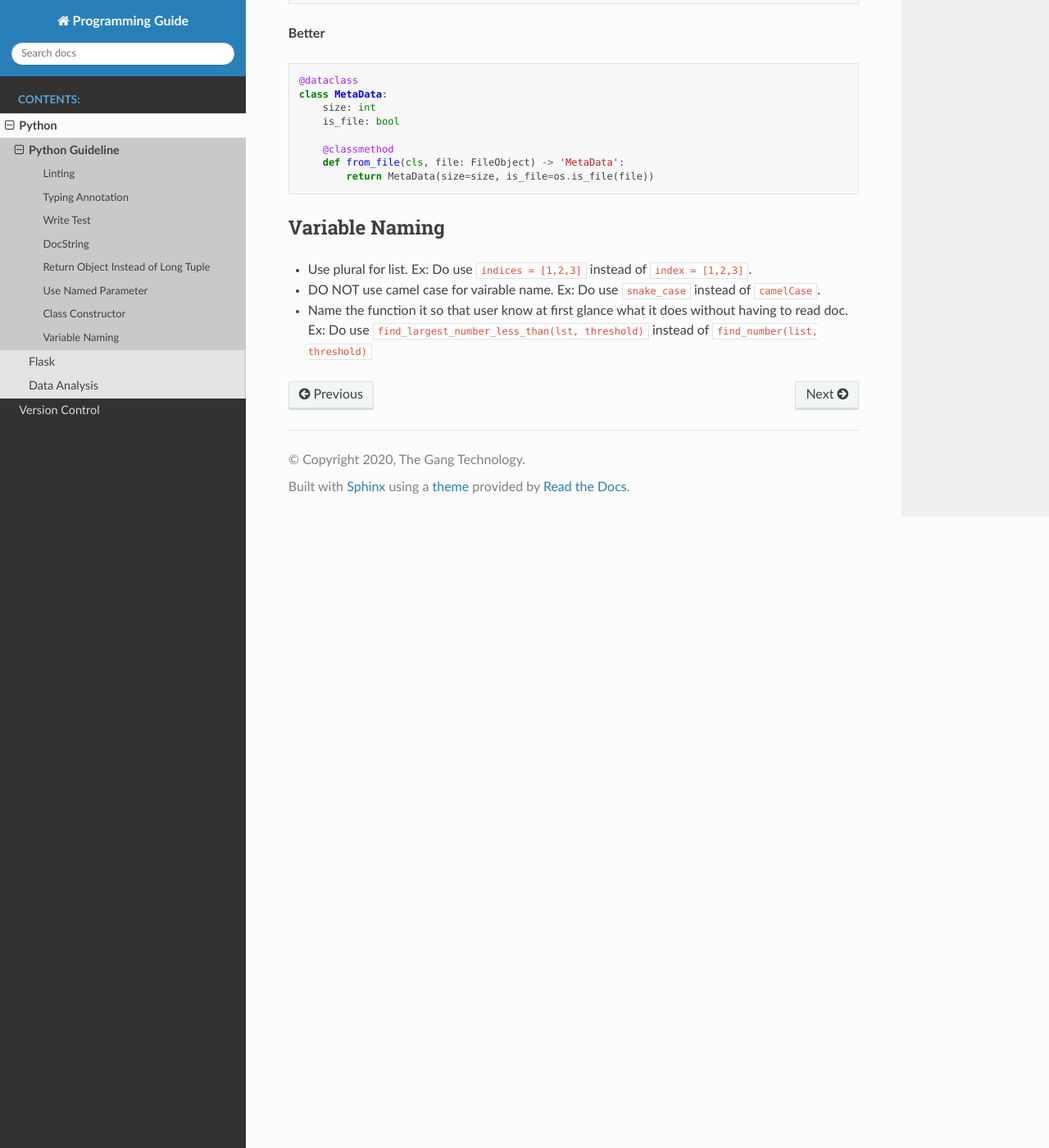
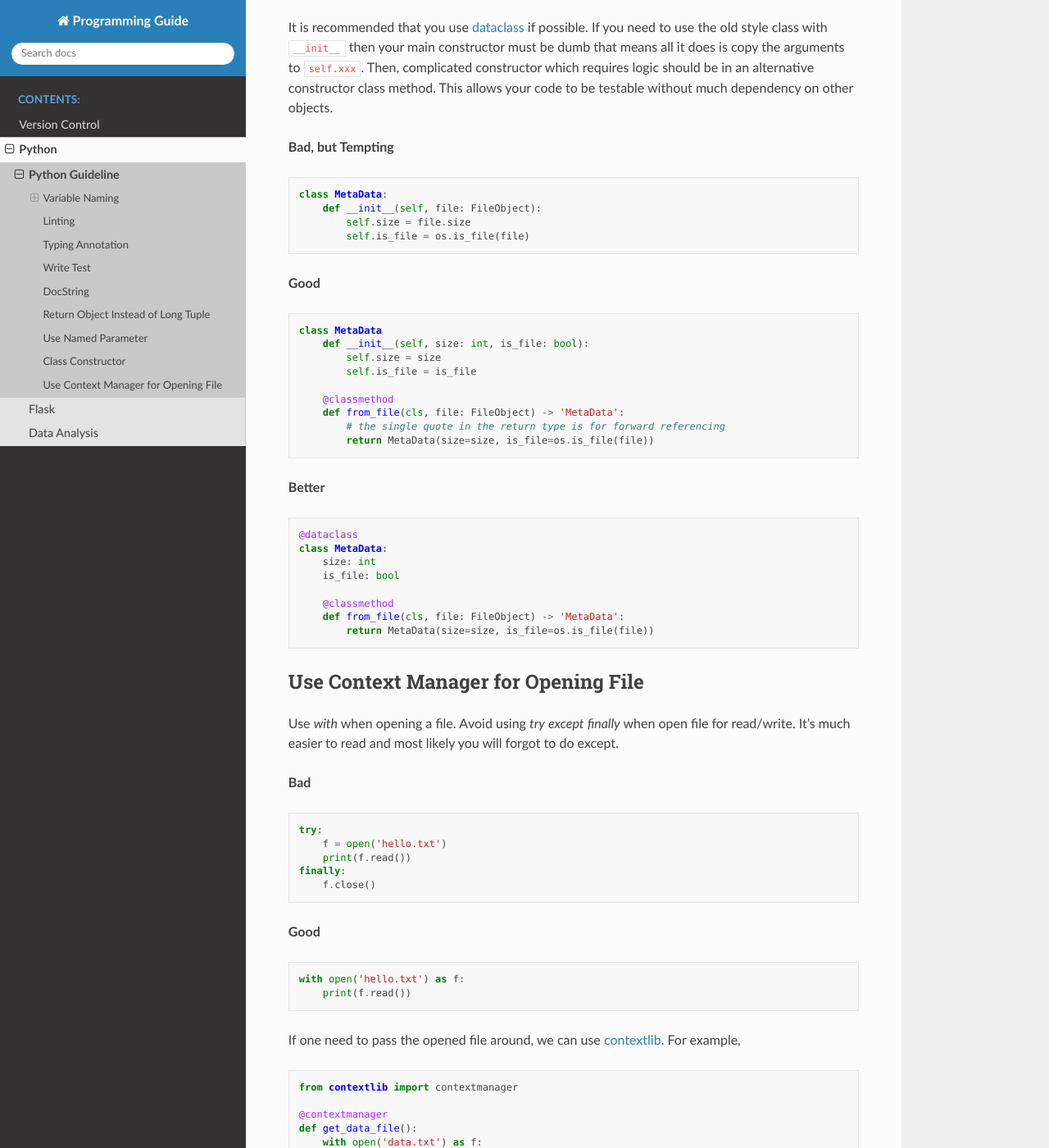
Before and after one commit to thegangtechnology/programming-guide, a Sphinx documentation site: the page built from source/python/general.rst, in a window 1280 px wide and 1400 px high, scrolled down 3660 px. Shown: the whole window at 82% size. Built offline with Sphinx 7.4.7 and the Read the Docs theme 2.0.0, drawn with Linux system fonts in a browser that asks for light colours; some of the changed text lies outside the part shown.

Commit message:
context manager and link to underlying git

```diff
--- a/source/index.rst
+++ b/source/index.rst
@@ -17,5 +17,5 @@ This document will give you a heads up on what kind of code we expect.
    :maxdepth: 2
    :caption: Contents:
 
+   version-control/index
    python/index
-   version-control/index
--- a/source/python/general.rst
+++ b/source/python/general.rst
@@ -13,6 +13,26 @@ Please refer to the two guidelines for anything not explicitly stated below.
 
 .. toctree::
    :maxdepth: 2
+
+
+Variable Naming
+~~~~~~~~~~~~~~~
+
+Variable Naming
+***************
+
+Follow `PEP-8`_. Use snake_case for variable and function name. Use camelCase only for class name and ALL_CAP for constants. Ex: Do use :code:`snake_case` instead of :code:`camelCase`.
+
+
+Collection and Iterators
+************************
+Use plural for collections(list, dict, etc) and iterators. Ex: Do use :code:`indices = [1,2,3]` instead of :code:`index = [1,2,3]`
+
+
+Function Naming
+***************
+Name the function it so that user know at first glance what it does without having to read doc.
+  Ex: Do use :code:`find_largest_number_less_than(lst, threshold)` instead of :code:`find_number(list, threshold)`
 
 
 Linting
@@ -204,14 +224,44 @@ dependency on other objects.
         def from_file(cls, file: FileObject) -> 'MetaData':
             return MetaData(size=size, is_file=os.is_file(file))
 
+Use Context Manager for Opening File
+~~~~~~~~~~~~~~~~~~~~~~~~~~~~~~~~~~~~
 
-Variable Naming
-~~~~~~~~~~~~~~~
+Use `with` when opening a file. Avoid using `try` `except` `finally` when open file for read/write. It's much easier to read and most likely you will forgot to do except.
 
-- Use plural for list. Ex: Do use :code:`indices = [1,2,3]` instead of :code:`index = [1,2,3]`.
-- DO NOT use camel case for vairable name. Ex: Do use :code:`snake_case` instead of :code:`camelCase`.
-- Name the function it so that user know at first glance what it does without having to read doc.
-  Ex: Do use :code:`find_largest_number_less_than(lst, threshold)` instead of :code:`find_number(list, threshold)`
+**Bad**
+
+.. code-block:: python
+
+    try:
+        f = open('hello.txt')
+        print(f.read())
+    finally:
+        f.close()
+
+**Good**
+
+.. code-block:: python
+
+    with open('hello.txt') as f:
+        print(f.read())
+
+If one need to pass the opened file around, we can use `contextlib`_. For example,
+
+.. code-block:: python
+
+    from contextlib import contextmanager
+
+    @contextmanager
+    def get_data_file():
+        with open('data.txt') as f:
+            yield f
+
+    def use_data():
+        with get_data_file() as f:
+            print(df.read())
+
+For more information on contextlib, see `context manager`_.
 
 .. _Google Python Style Guide: https://google.github.io/styleguide/pyguide.html
 .. _Google Style Doc String: https://sphinxcontrib-napoleon.readthedocs.io/en/latest/example_google.html
@@ -220,3 +270,5 @@ Variable Naming
 .. _mypy: https://mypy.readthedocs.io/en/stable/
 .. _notebook extensions: https://github.com/ipython-contrib/jupyter_contrib_nbextensions
 .. _pytest: https://docs.pytest.org/en/latest/
+.. _context manager: https://book.pythontips.com/en/latest/context_managers.html#context-managers
+.. _contextlib: https://docs.python.org/3/library/contextlib.html#contextlib.contextmanager
```
Also changed, not shown: source/version-control/index.rst (+10 -4 lines).
